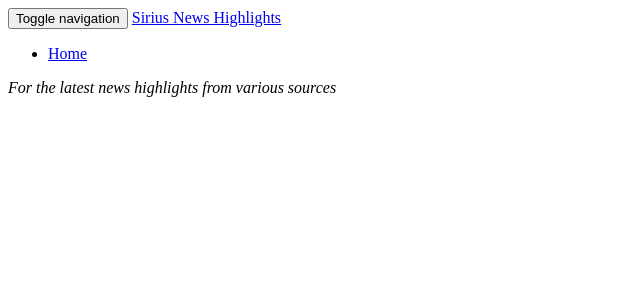
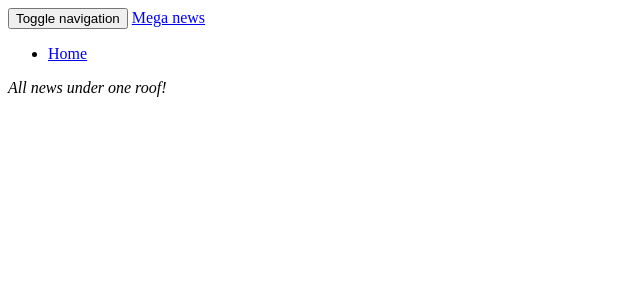
Before and after one commit to ClintonClin/news-app, a Python web app: template app/templates/navbar.html in a window 1280 px wide. Shown: the top 300 px of the page, without its empty margins (0-640 px from the left). Run offline with Jinja, Linux system fonts and the light colour scheme; the template is opened without the code that fills it, so the values that code supplies are empty.

Commit message:
added a navbar html

```diff
--- a/app/templates/navbar.html
+++ b/app/templates/navbar.html
@@ -7,14 +7,13 @@
                 <span class="icon-bar"></span>
                 <span class="icon-bar"></span>
             </button>
-            <a class="navbar-brand" href="/"> Sirius News Highlights </a>
+            <a class="navbar-brand" href="/"> Mega news </a>
         </div>
         <div class="navbar-collapse collapse">
             <ul class="nav navbar-nav">
                 <li><a href="/">Home</a></li>
             </ul>
-            <p class="navbar-text navbar-right" style="font-style: italic;">For the latest news highlights from various
-                sources</p>
+            <p class="navbar-text navbar-right" style="font-style: italic;">All news under one roof!</p>
         </div>
 
     </div>
```
